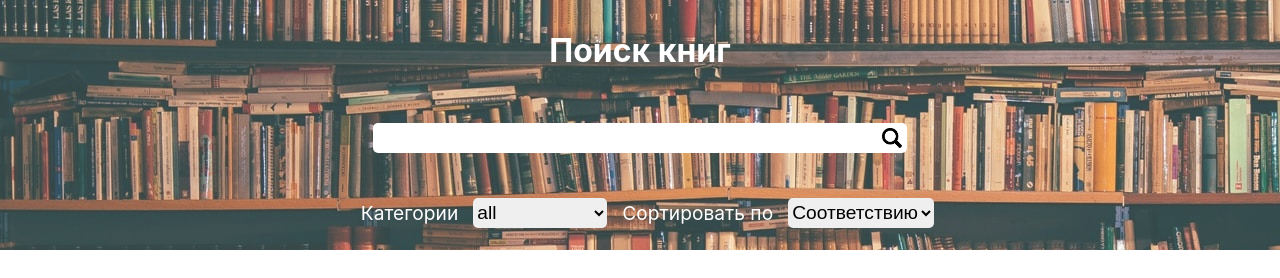
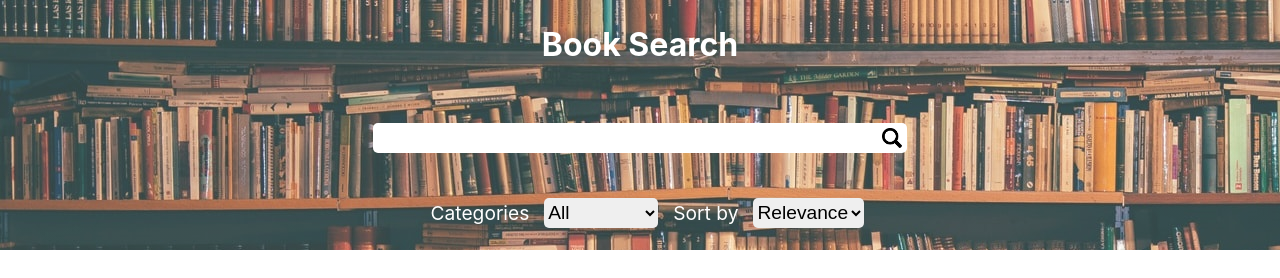
Before and after one commit to leonidrawhide/book-search, a React (Create React App) app: page / in a window 1280 px wide. Shown: the top 278 px of the page. Built offline with nearby package versions, Linux system fonts and the light colour scheme; no server answers.

Commit message:
fixed bugs and worked with styles

```diff
--- a/src/components/BookPage/BookPageClass.js
+++ b/src/components/BookPage/BookPageClass.js
@@ -1,4 +1,5 @@
 import React, { Component } from 'react'
+import Loading from '../Loading/Loading';
 
 export default class BookPageClass extends Component {
 	constructor(props) {
@@ -24,7 +25,7 @@ export default class BookPageClass extends Component {
 		const {bookInfo} = this.state
 		console.log(this.state.bookInfo)
 		if (bookInfo.length == 0) {
-			return <div>Loading...</div>
+			return <Loading />
 		} else {
 			return (
 				<div className='book-page'>
@@ -38,11 +39,13 @@ export default class BookPageClass extends Component {
 						<div className='book-page__info_wrapper'>
 							<div className='book-page__info_wrapper_cats-auth'>
 								<div className='book-page__info_wrapper_cats-auth_categories'>
+									<h4>Categories</h4>
 									{bookInfo.volumeInfo?.categories?.map((item) => (
 										<p key={item}>{item}</p>
 									))}
 								</div>
 								<div className='book-page__info_wrapper_cats-auth_authors'>
+									<h4>Authors</h4>
 									{bookInfo.volumeInfo?.authors?.map((item) => (
 										<p key={item}>{item}</p>
 									))}
--- a/src/components/Header/Header.js
+++ b/src/components/Header/Header.js
@@ -2,7 +2,7 @@ import React, { useState, Component } from 'react';
 import { useDispatch, useSelector } from 'react-redux';
 import '../Styles/styles.css'
 import { store } from '../../app/store';
-import { Outlet } from 'react-router-dom';
+import { Link, Outlet } from 'react-router-dom';
 import searchLogo from '../../img/search-icon.png';
 
 export default function Header() {
@@ -17,14 +17,43 @@ export default function Header() {
 			sortBy != store.getState().sortBy ||
 			searchQuery != store.getState().searchQuery) &&
 			!(searchQuery.replaceAll(' ', '') == '' &&
-			store.getState().searchQuery == "search+terms")) {
+			store.getState().searchQuery == "search+terms" &&
+			category == store.getState().category &&
+			sortBy == store.getState().sortBy)) {
+		// if ((e.key === 'Enter' || e === 'Enter') &&
+		// 	(category != store.getState().category ||
+		// 	sortBy != store.getState().sortBy ||
+		// 	searchQuery != store.getState().searchQuery) &&
+		// 	(!(searchQuery.replaceAll(' ', '') == '' &&
+		// 	store.getState().searchQuery == "search+terms") && (category != store.getState().category ||
+		// 	sortBy != store.getState().sortBy))) {
 			let data
+			// if (searchQuery.replaceAll(' ', '') == '' &&
+			// 	(category != store.getState().category ||
+			// 	sortBy != store.getState().sortBy)) {
+			// 	data = {
+			// 		searchQuery: "search+terms",
+			// 		sortBy: sortBy,
+			// 		category: category
+			// 	}
+			// 	dispatch({type: 'SEARCH_QUERY', data})
+			// 	dispatch({type: 'CHANGE_SORT', data})
+			// } else if (searchQuery.replaceAll(' ', '') == '') {
+			// 	data = {
+			// 		searchQuery: searchQuery,
+			// 		sortBy: sortBy,
+			// 		category: category
+			// 	}
+			// 	dispatch({type: 'SEARCH_QUERY', data})
+			// 	dispatch({type: 'CHANGE_SORT', data})
+			// }
 			if (searchQuery.replaceAll(' ', '') == '') {
 				data = {
 					searchQuery: "search+terms",
 					sortBy: sortBy,
 					category: category
 				}
+
 			} else {
 				data = {
 					searchQuery: searchQuery,
@@ -32,18 +61,22 @@ export default function Header() {
 					category: category
 				}
 			}
-
+			// if (!(searchQuery.replaceAll(' ', '') == '' &&
+			// 	store.getState().searchQuery == "search+terms") &&
+			// 	(category != store.getState().category ||
+			// 	sortBy != store.getState().sortBy))
 			dispatch({type: 'SEARCH_QUERY', data})
 			dispatch({type: 'CHANGE_SORT', data})
 		}
-
 	}
 
   	return (
 		<div>
 			<div className='header'>
 				<div className='header__name'>
-					<h1>Поиск книг</h1>
+					<Link to={{ pathname: '/' }}>
+						<h1>Book Search</h1>
+					</Link>
 				</div>
 				<div className='header__search'>
 					<input type='text' value={searchQuery} onChange={e=>setSearchQuery(e.target.value)} onKeyDown={search}/>
@@ -57,21 +90,20 @@ export default function Header() {
 					</button>
 				</div>
 				<div className='header__sort' onKeyDown={search}>
-					<label htmlFor="category">Категории</label>
+					<label htmlFor="category">Categories</label>
 					<select id="category" name="category" value={category} onChange={e=>setCategory(e.target.value)}>
-						<option value='all'>all</option>
-						<option value='art'>art</option>
-						<option value='biography'  >Биография</option>
-						<option value='computers'>Компьютеры</option>
-						<option value='history'>история</option>
-						<option value='medical'>Медицина</option>
-						<option value='poetry'>Поэзия</option>
+						<option value='all'>All</option>
+						<option value='art'>Art</option>
+						<option value='biography'>Biography</option>
+						<option value='computers'>Computers</option>
+						<option value='history'>History</option>
+						<option value='medical'>Medicine</option>
+						<option value='poetry'>Poetry</option>
 					</select>
-					<label htmlFor="sort">Сортировать по</label>
-					{/* onChange={e=>setSortBy(e.target.value)} */}
+					<label htmlFor="sort">Sort by</label>
 					<select id="sort" name="sort" value={sortBy} onChange={e=>setSortBy(e.target.value)}>
-						<option value="relevance">Соответствию</option>
-						<option value="newest">Дате выхода</option>
+						<option value="relevance">Relevance</option>
+						<option value="newest">Newest</option>
 					</select>
 				</div>
 			</div>
--- a/src/components/Styles/styles.css
+++ b/src/components/Styles/styles.css
@@ -8,13 +8,17 @@
   height: 100px;
   width: 100%;
   display: table;
+  padding: auto 0;
 }
 
 .header .header__name h1 {
-  display: table-cell;
-  vertical-align: middle;
-  margin: 0;
+  margin: 25px 0;
   color: white;
+}
+
+.header .header__name a {
+  color: white;
+  text-decoration: none;
 }
 
 .header .header__search {
--- a/src/components/Styles/styles.scss
+++ b/src/components/Styles/styles.scss
@@ -7,12 +7,21 @@
 		height: 100px;
 		width: 100%;
 		display: table;
+		padding: auto 0;
 
 		h1 {
-			display: table-cell;
-			vertical-align: middle;
-			margin: 0;
+			// display: table-cell;
+			// vertical-align: middle;
+			margin: 25px 0;
 			color: white;
+		}
+
+		a {
+			color: white;
+			text-decoration: none;
+			// display: table-cell;
+			// vertical-align: middle;
+
 		}
 	}
 
```
Also changed, not shown: 1 other file (tests, documents, lock files or other folders).
